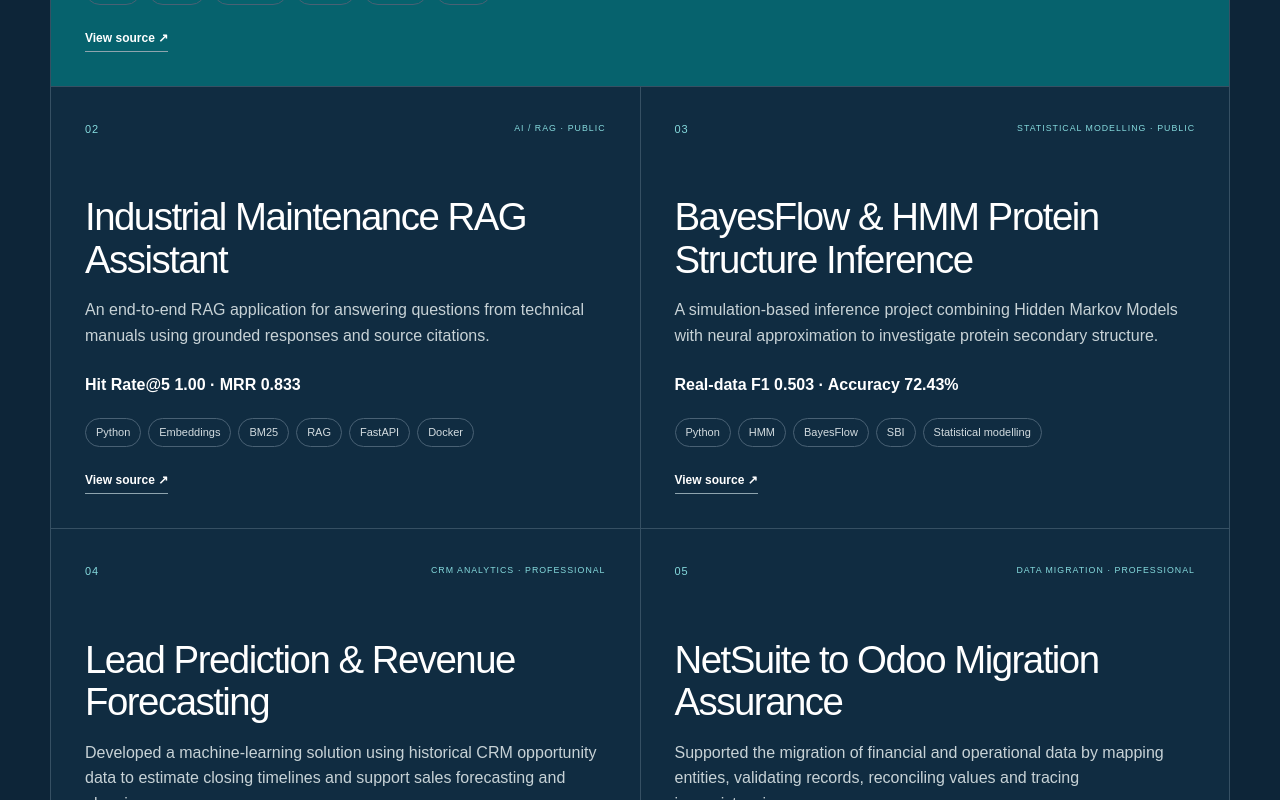
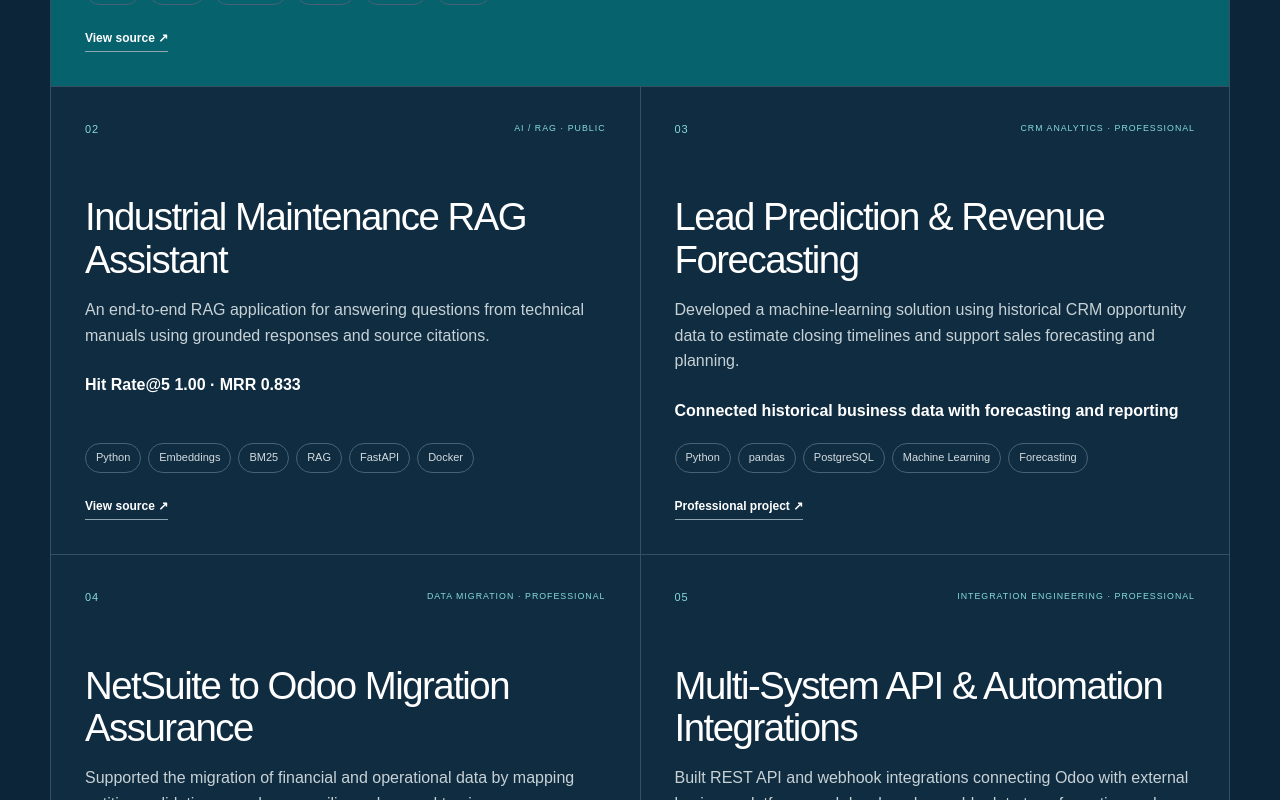
Before and after one commit to Binal14/Binal14.github.io, a React (Vite) app: page / in a window 1280 px wide. Shown: the part 2520-3320 px from the top of the page. Built offline with nearby package versions, Linux system fonts and the light colour scheme.

Commit message:
Refactor project entries and update URLs
Removed outdated project entries and updated numbering for remaining projects.

```diff
--- a/app/page.tsx
+++ b/app/page.tsx
@@ -180,28 +180,11 @@ const projects = {
         "FastAPI",
         "Docker",
       ],
-      url: "https://github.com/Binal14",
+      url: "https://github.com/Binal14/industrial-maintenance-rag",
     },
 
     {
       n: "03",
-      type: "Statistical modelling · Public",
-      title: "BayesFlow & HMM Protein Structure Inference",
-      text:
-        "A simulation-based inference project combining Hidden Markov Models with neural approximation to investigate protein secondary structure.",
-      impact: "Real-data F1 0.503 · Accuracy 72.43%",
-      tags: [
-        "Python",
-        "HMM",
-        "BayesFlow",
-        "SBI",
-        "Statistical modelling",
-      ],
-      url: "https://github.com/Binal14",
-    },
-
-    {
-      n: "04",
       type: "CRM analytics · Professional",
       title: "Lead Prediction & Revenue Forecasting",
       text:
@@ -218,7 +201,7 @@ const projects = {
     },
 
     {
-      n: "05",
+      n: "04",
       type: "Data migration · Professional",
       title: "NetSuite to Odoo Migration Assurance",
       text:
@@ -234,7 +217,7 @@ const projects = {
     },
 
     {
-      n: "06",
+      n: "05",
       type: "Integration engineering · Professional",
       title: "Multi-System API & Automation Integrations",
       text:
@@ -289,25 +272,9 @@ const projects = {
       url: "https://github.com/Binal14/industrial-maintenance-rag",
     },
 
+
     {
       n: "03",
-      type: "Statistische Modellierung · Öffentlich",
-      title: "BayesFlow & HMM Protein Structure Inference",
-      text:
-        "Ein Projekt zur simulationsbasierten Inferenz, das Hidden Markov Models mit neuronaler Approximation zur Untersuchung von Protein-Sekundärstrukturen kombiniert.",
-      impact: "F1 auf realen Daten 0,503 · Accuracy 72,43 %",
-      tags: [
-        "Python",
-        "HMM",
-        "BayesFlow",
-        "SBI",
-        "Statistische Modellierung",
-      ],
-      url: "https://github.com/Binal14",
-    },
-
-    {
-      n: "04",
       type: "CRM Analytics · Beruflich",
       title: "Lead Prediction & Revenue Forecasting",
       text:
@@ -324,7 +291,7 @@ const projects = {
     },
 
     {
-      n: "05",
+      n: "04",
       type: "Datenmigration · Beruflich",
       title: "NetSuite-zu-Odoo Migration Assurance",
       text:
@@ -340,7 +307,7 @@ const projects = {
     },
 
     {
-      n: "06",
+      n: "05",
       type: "Integrationsentwicklung · Beruflich",
       title: "Multi-System API & Automation Integrations",
       text:
```
